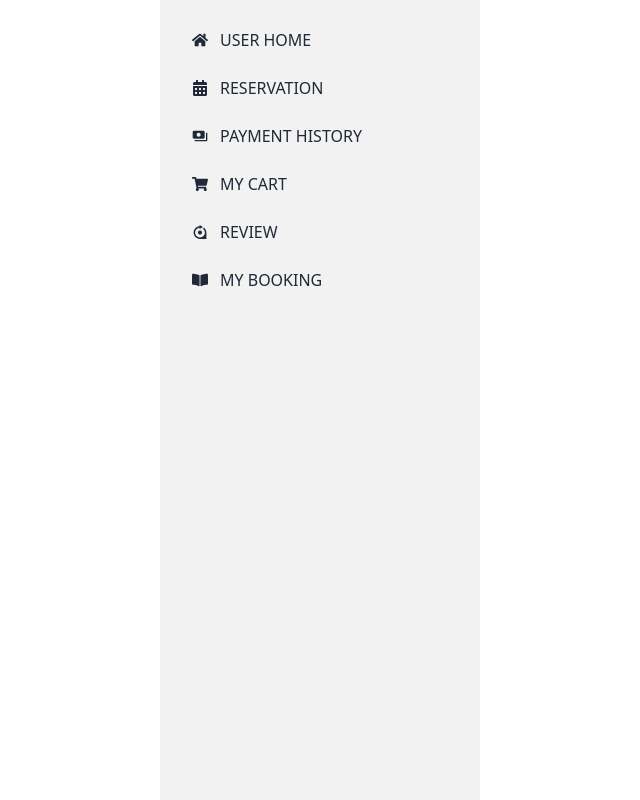
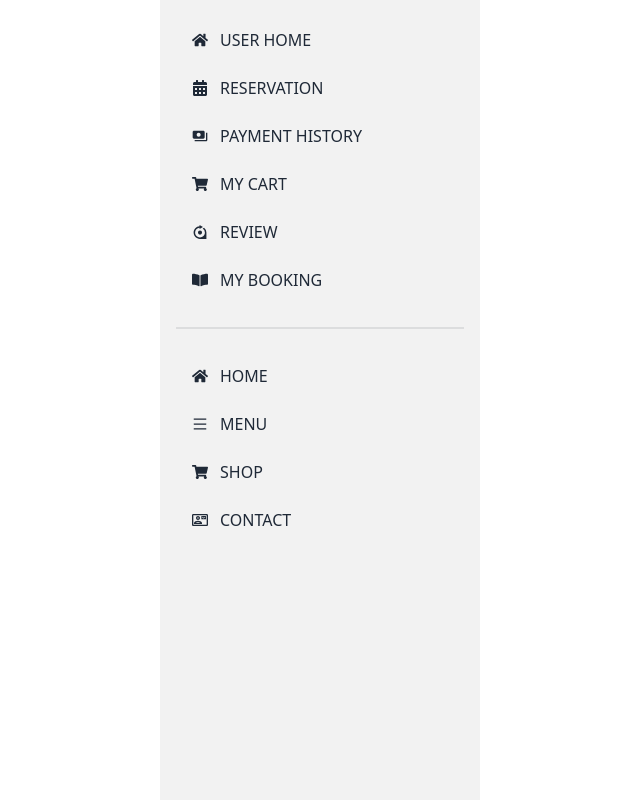
Before and after one commit to mohibulsh/bistro-boss-restaurent, a React (Vite) app: page /dashboard in a window 1280 px wide. Shown: the whole page, without its empty margins (0-640 px from the left). Built offline with nearby package versions, Linux system fonts and the light colour scheme; no server answers.

Commit message:
add the dashboard

```diff
--- a/src/Layout/Dashboard.jsx
+++ b/src/Layout/Dashboard.jsx
@@ -1,7 +1,8 @@
 import React from 'react';
 import { FaBookOpen, FaCalendarAlt, FaHome, FaRev, FaShoppingCart } from 'react-icons/fa';
-import {  MdPayments } from "react-icons/md";
+import { MdOutlineContactMail, MdPayments } from "react-icons/md";
 import { Link, Outlet } from 'react-router-dom';
+import { AiOutlineMenu} from "react-icons/ai";
 
 const Dashboard = () => {
     return (
@@ -15,15 +16,20 @@ const Dashboard = () => {
             </div>
             <div className="drawer-side">
                 <label htmlFor="my-drawer-2"
-                className="drawer-overlay"></label>
+                    className="drawer-overlay"></label>
                 <ul className="menu p-4 w-80 h-full bg-base-200">
                     {/* Sidebar content here */}
-                    <li><Link to='/dashboard/usehome'> <FaHome/> USER HOME</Link></li>
-                    <li><Link to='/dashboard/reservation'> <FaCalendarAlt/> RESERVATION</Link></li>
-                    <li><Link to='/dashboard/payment'><MdPayments/> PAYMENT HISTORY</Link></li>
-                    <li><Link to='/dashboard/mycarts'><FaShoppingCart/> MY CART</Link></li>
-                    <li><Link to='/dashboard/review'><FaRev/> REVIEW</Link></li>
-                    <li><Link to='/dashboard/booking'><FaBookOpen/> MY BOOKING</Link></li>
+                    <li><Link to='/dashboard/usehome'> <FaHome /> USER HOME</Link></li>
+                    <li><Link to='/dashboard/reservation'> <FaCalendarAlt /> RESERVATION</Link></li>
+                    <li><Link to='/dashboard/payment'><MdPayments /> PAYMENT HISTORY</Link></li>
+                    <li><Link to='/dashboard/mycarts'><FaShoppingCart /> MY CART</Link></li>
+                    <li><Link to='/dashboard/review'><FaRev /> REVIEW</Link></li>
+                    <li><Link to='/dashboard/booking'><FaBookOpen /> MY BOOKING</Link></li>
+                    <div className="divider"></div>
+                    <li><Link to='/'><FaHome />HOME</Link></li>
+                    <li><Link to='/menu'><AiOutlineMenu/> MENU</Link></li>
+                    <li><Link to='/shop'><FaShoppingCart /> SHOP</Link></li>
+                    <li><Link to='/dashboard/booking'><MdOutlineContactMail/> CONTACT</Link></li>
                 </ul>
 
             </div>
```
